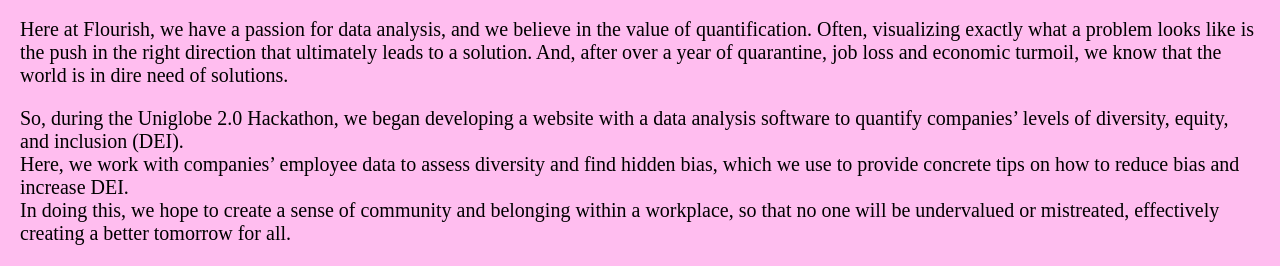
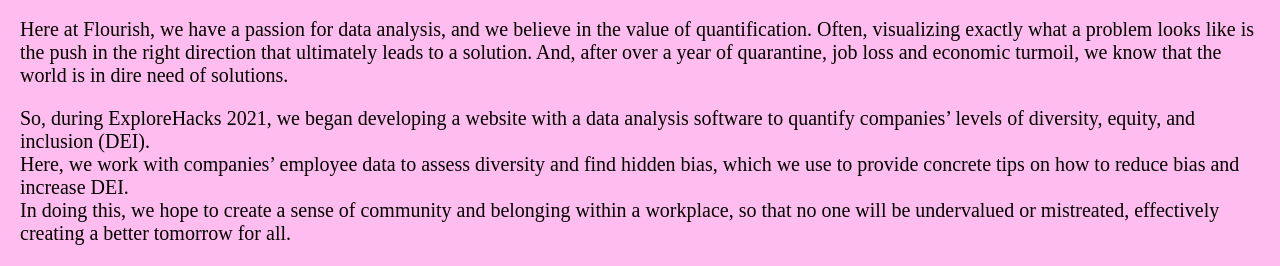
Before and after one commit to muditm006/Flourish, a Flask app: page / in a window 1280 px wide, after a click on "About". Shown: the part 166-432 px from the top of the page. Run offline with Flask 2, Linux system fonts and the light colour scheme; parts of the project's set-up code (start-up, migrations or seed data) failed here and were passed over.

Commit message:
Update website.html

```diff
--- a/templates/website.html
+++ b/templates/website.html
@@ -2,7 +2,8 @@
 <html>
 	<head>
 		<meta charset= "utf-8">
-		<title> Developing Diversity </title>
+		<title> Flourish </title>
+		<link rel="shortcut icon" href="{{url_for('static', filename= 'images/Flourish.gif')}}" type="image/x-icon">
 		<style>
 			div.b
 			{
@@ -103,7 +104,7 @@
 		<!--<div class="a">
 		<font face = "Brush Script MT" size = "5">
 		<header style= "font-size: 100px;">
-			Developing Diversity
+			Flourish
 		</header></header></font><br />
 		</div>-->
 	<button class="tablink" onclick="openPage('Home', this, 'black')"  id="defaultOpen">Home</button>
@@ -231,7 +232,7 @@
 			And, after over a year of quarantine, job loss and economic turmoil, we know that the world is in dire need of solutions.
 		</p>
 		<p  style= "font-size: 20px">
-			So, during the Uniglobe 2.0 Hackathon, we began developing a website with a data analysis software to quantify companies’ levels of diversity, equity, and inclusion (DEI). </br>
+			So, during ExploreHacks 2021, we began developing a website with a data analysis software to quantify companies’ levels of diversity, equity, and inclusion (DEI). </br>
 			Here, we work with companies’ employee data to assess diversity and find hidden bias, which we use to provide concrete tips on how to reduce bias and increase DEI. </br>
 			In doing this, we hope to create a sense of community and belonging within a workplace, so that no one will be undervalued or mistreated, effectively creating a better tomorrow for all. </br>
 		</p>
```
